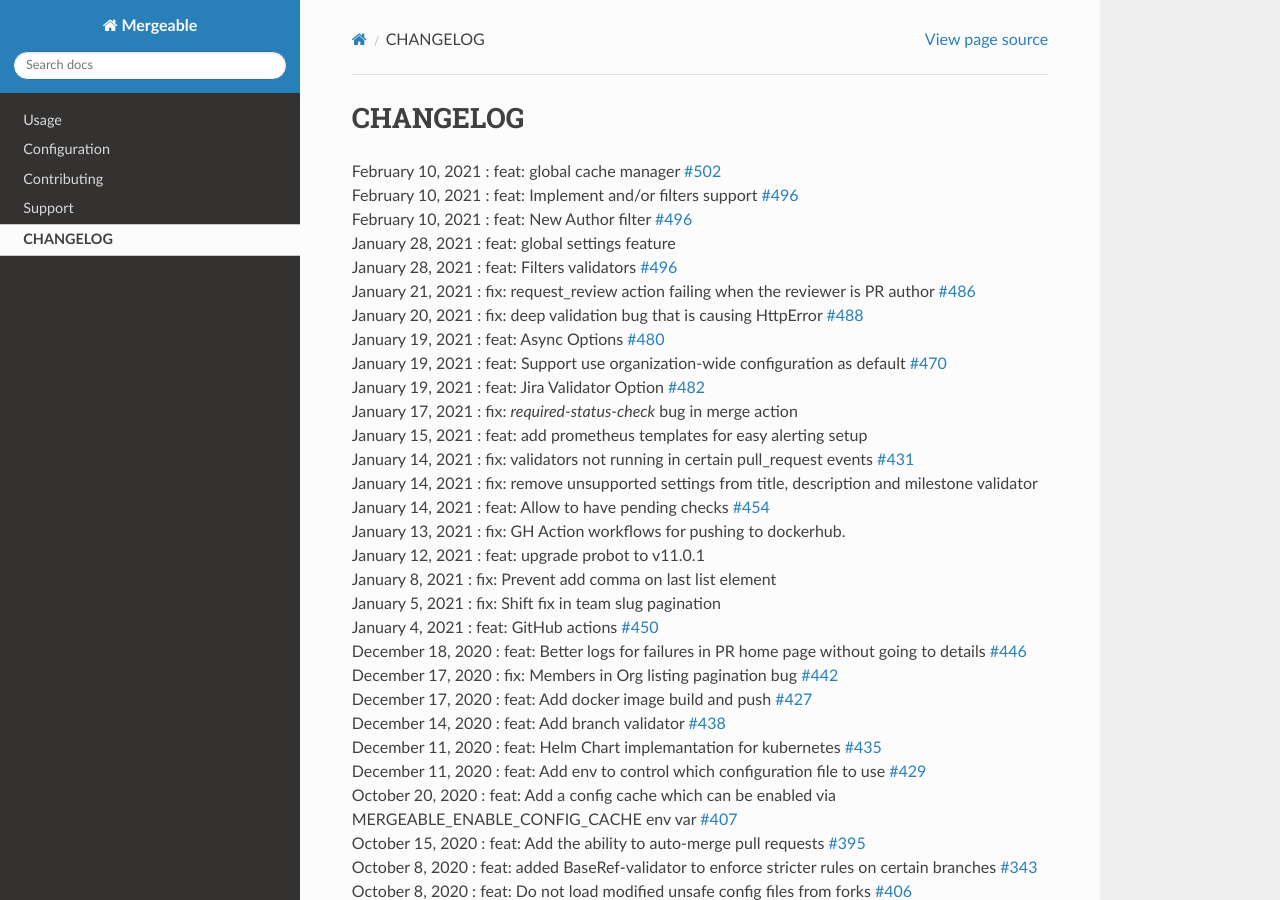
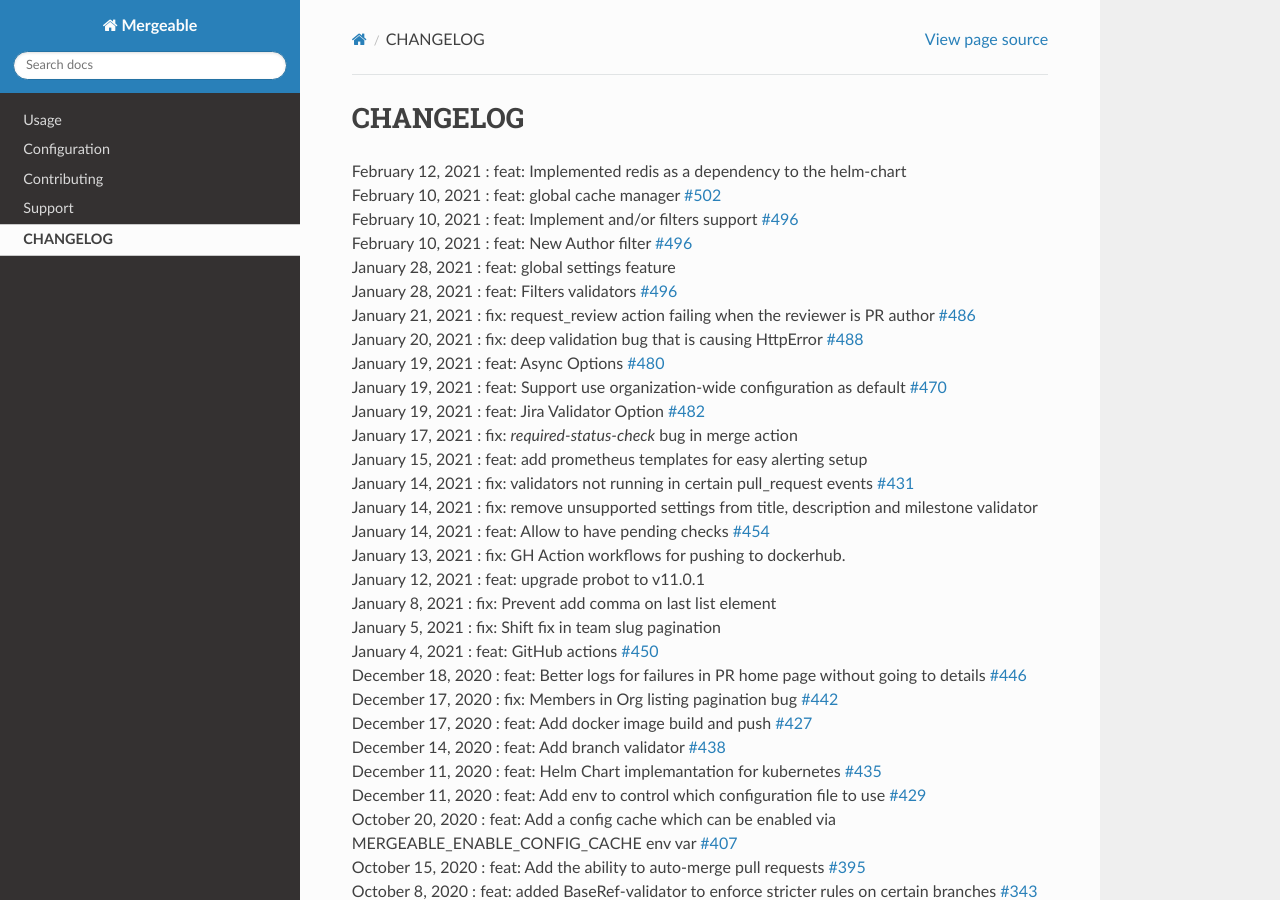
Before and after one commit to mergeability/mergeable, a Sphinx documentation site: the page built from docs/changelog.rst, in a window 1280 px wide and 900 px high. Built offline with Sphinx 7.4.7 and the Read the Docs theme 2.0.0, drawn with Linux system fonts in a browser that asks for light colours; pages that are not in the unit, such as notebooks, are missing from menus.

Commit message:
feat: Implemented redis as a dependency to the helm-chart (#507)
* redis template is enabled

* chart

* new line

```diff
--- a/docs/changelog.rst
+++ b/docs/changelog.rst
@@ -1,6 +1,7 @@
 CHANGELOG
 =====================================
 
+| February 12, 2021 : feat: Implemented redis as a dependency to the helm-chart
 | February 10, 2021 : feat: global cache manager `#502 <https://github.com/mergeability/mergeable/pull/502>`_
 | February 10, 2021 : feat: Implement and/or filters support `#496 <https://github.com/mergeability/mergeable/pull/504>`_
 | February 10, 2021 : feat: New Author filter `#496 <https://github.com/mergeability/mergeable/pull/505>`_
```
Also changed, not shown: 4 other files.
